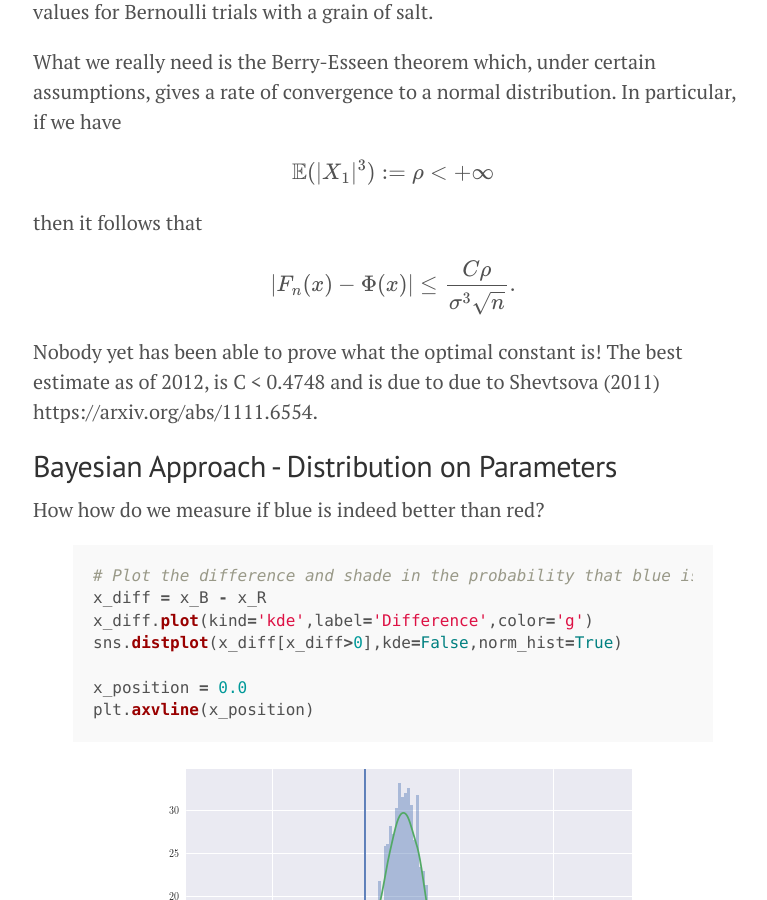
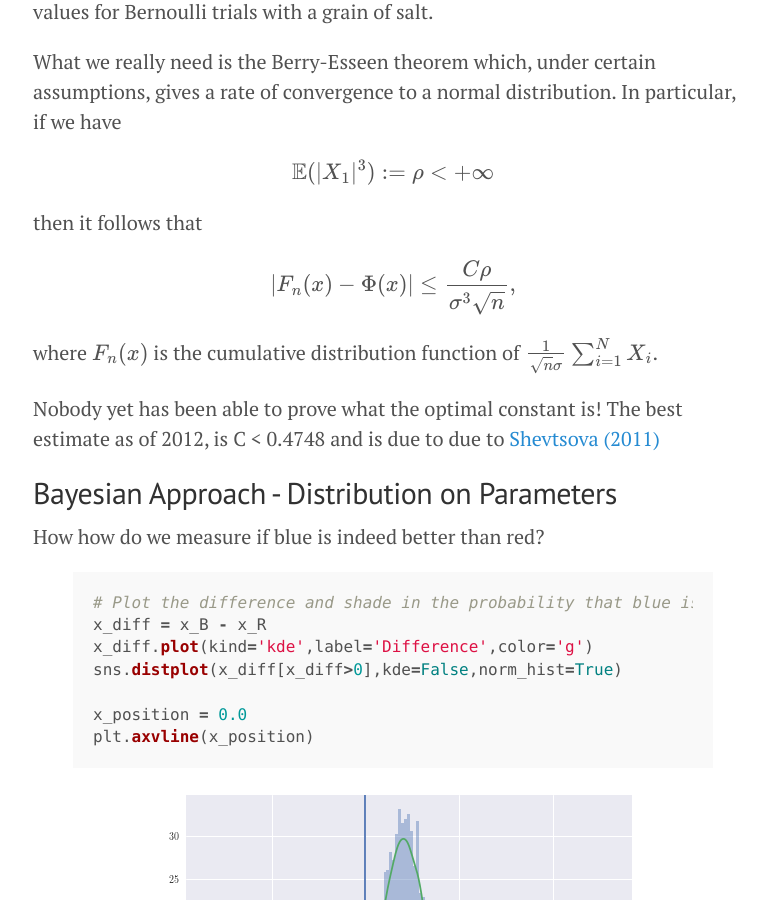
Before and after one commit to doriang102/doriang102.github.io, a Jekyll site: the page built from _posts/2017-05-28-hypothesis-testing.md, in a window 1280 px wide and 900 px high, scrolled down 6178 px. Shown: the whole window, without its empty margins (247-1014 px from the left). Built offline with Jekyll 4.4.1, drawn with Linux system fonts in a browser that asks for light colours; our own code applies the rules of GitHub Pages for plain Markdown files; formulas are drawn with MathJax 3.

Commit message:
Update 2017-05-28-hypothesis-testing.md

```diff
--- a/_posts/2017-05-28-hypothesis-testing.md
+++ b/_posts/2017-05-28-hypothesis-testing.md
@@ -177,11 +177,12 @@ $$ \mathbb{E}(|X_1|^3) := \rho < +\infty $$
 then it follows that
 
 
-$$\left|F_{n}(x)-\Phi (x)\right| \leq \frac{C\rho}{\sigma^3 \sqrt{n}}.$$
+$$\left|F_{n}(x)-\Phi (x)\right| \leq \frac{C\rho}{\sigma^3 \sqrt{n}},$$
+
+where $$F_n(x)$$ is the cumulative distribution function of $$\frac{1}{\sqrt{n}\sigma} \sum_{i=1}^N X_i$$.
 
 Nobody yet has been able to prove what the optimal constant is! The best estimate as of 2012, is C < 0.4748 and is due to
-due to Shevtsova (2011) https://arxiv.org/abs/1111.6554.
-
+due to [Shevtsova (2011)](https://arxiv.org/abs/1111.6554.)
 
 ## Bayesian Approach - Distribution on Parameters
 
```
